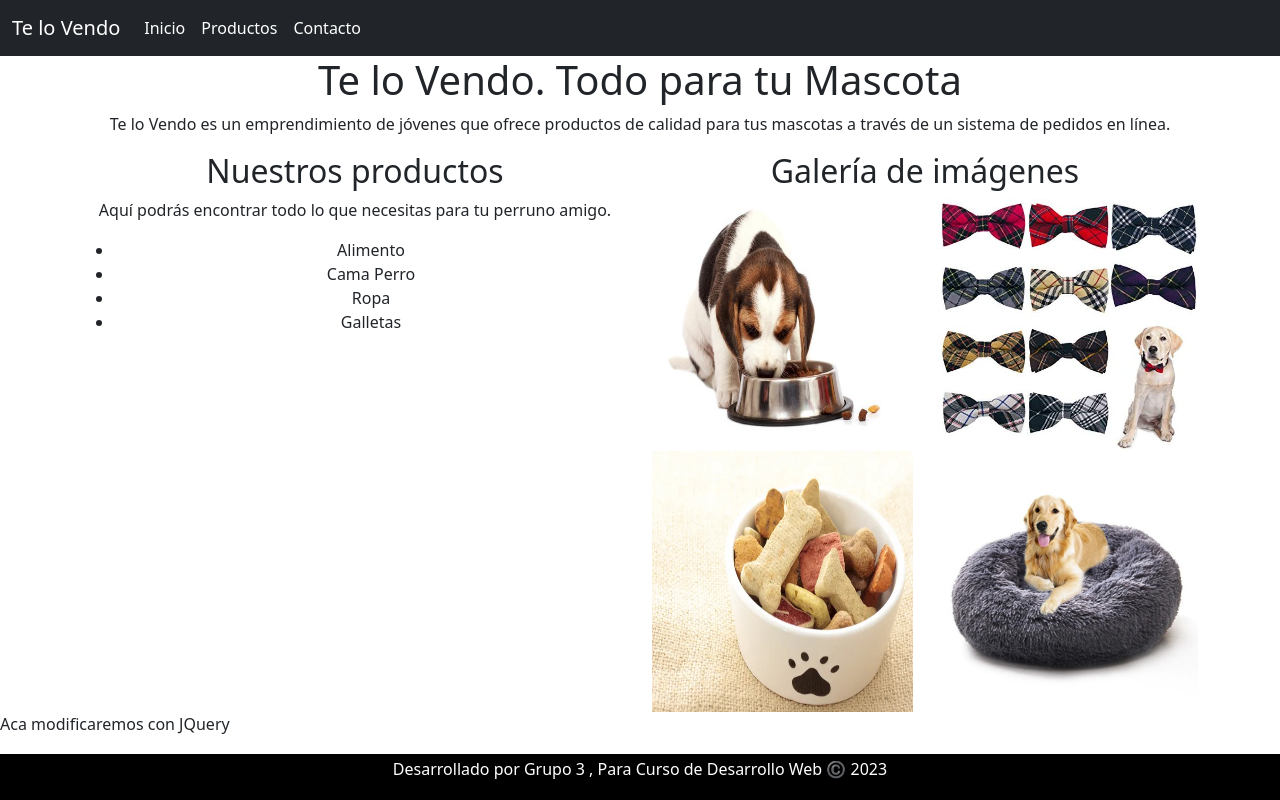
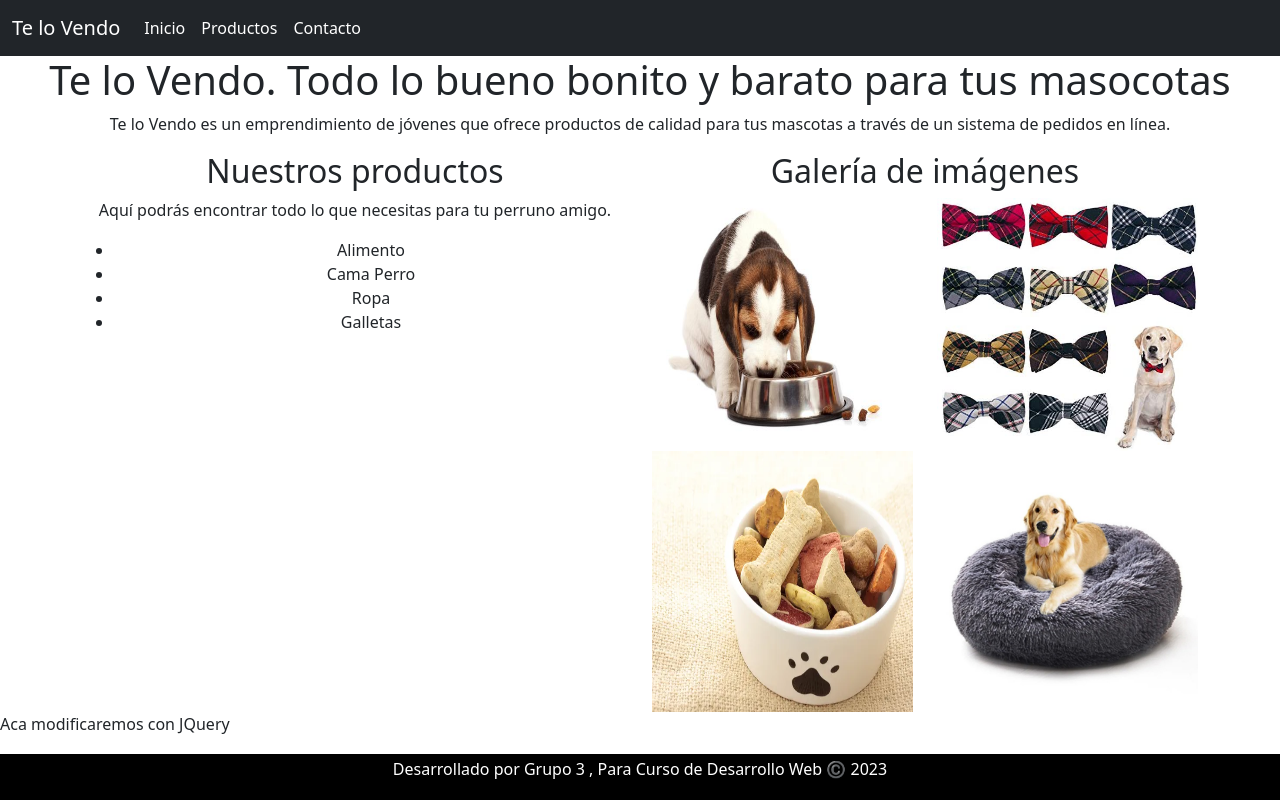
Before and after one commit to digtmo/EjercicioGrupal7, a plain HTML site: page index.html in a window 1280 px wide. Drawn offline with nearby package versions, Linux system fonts and the light colour scheme.

Commit message:
cambio en el titulo

```diff
--- a/index.html
+++ b/index.html
@@ -33,7 +33,7 @@
             </div>
           </nav>
 
-        <h1 class="text-center">Te lo Vendo. Todo para tu Mascota</h1>
+        <h1 class="text-center">Te lo Vendo. Todo lo bueno bonito y barato para tus masocotas</h1>
 
 
         <p class="estracto_de_la_pagina">Te lo Vendo es un emprendimiento de jóvenes que ofrece productos de calidad para tus mascotas a través de un sistema de pedidos en línea.</p>
```
